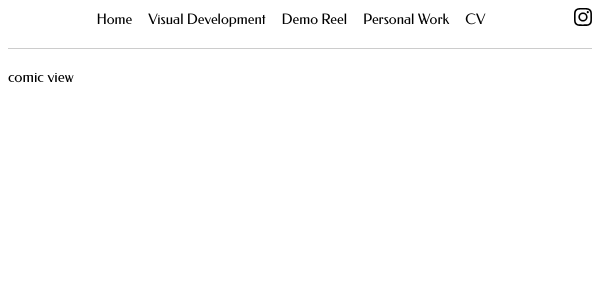
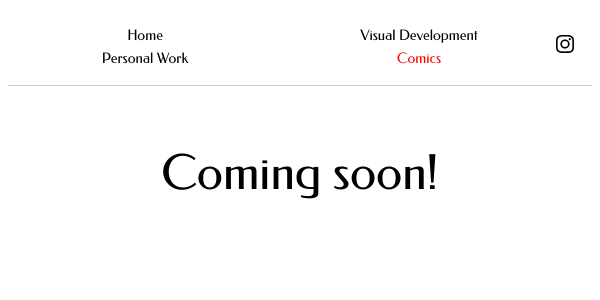
Before and after one commit to andreigarbo/site-miriam, a Vue app: page /comics in a window 600 px wide. Shown: the top 300 px of the page. Built offline with nearby package versions, Linux system fonts and the light colour scheme.

Commit message:
deploying current version

```diff
--- a/src/App.vue
+++ b/src/App.vue
@@ -8,12 +8,12 @@ const InstagramPageRedirectLocation = 'https://www.instagram.com/misaki.cherry/'
     <div id="header-div">
       <div id="main-header-content">
         <nav>
-          <RouterLink to="/">Home</RouterLink>
-          <RouterLink to="/visualdev">Visual Development</RouterLink>
-          <RouterLink to="/demoreel">Demo Reel</RouterLink>
-          <!-- <RouterLink to="/comics">Comics</RouterLink> -->
-          <RouterLink to="/personalwork">Personal Work</RouterLink>
-          <RouterLink to="/cv">CV</RouterLink>
+          <RouterLink class="header-router-link" to="/">Home</RouterLink>
+          <RouterLink class="header-router-link" to="/visualdev">Visual Development</RouterLink>
+          <!-- <RouterLink class="header-router-link" to="/demoreel">Demo Reel</RouterLink> -->
+          <RouterLink class="header-router-link" to="/personalwork">Personal Work</RouterLink>
+          <RouterLink class="header-router-link" to="/comics">Comics</RouterLink>
+          <!-- <RouterLink class="header-router-link" to="/cv">About</RouterLink> -->
         </nav>
         <a id="instagram-link" :href="InstagramPageRedirectLocation">
           <img src="/svg/Instagram_Glyph_Black.svg" />
@@ -69,7 +69,7 @@ hr {
   width: 100%;
 }
 
-@media (min-width: 1200px) {
+@media (min-width: 600px) {
   nav {
     font-size: 16px;
   }
@@ -96,8 +96,12 @@ hr {
 
 @media only screen and (max-width: 600px) {
   nav {
+    display: grid;
+    grid-template-rows: 1fr 1fr;
+    grid-template-columns: 1fr 1fr;
     font-size: 0.9rem;
   }
+
   nav a {
     padding: 0 0.5rem;
   }
@@ -105,6 +109,11 @@ hr {
   #instagram-link img {
     height: 18px;
     width: auto;
+    padding-right: 3vw;
+  }
+
+  #main-header-content {
+    align-items: center;
   }
 }
 </style>
--- a/src/components/data.ts
+++ b/src/components/data.ts
@@ -34,16 +34,19 @@ function buildVisualDevGridItem(
   const thisCarousel = new Array<string>();
 
   for (const key in pathObject) {
+    //PROD config
     const thisPath = key
       .split('/')
       .filter((x, i) => i >= 3)
       .join('/');
-    //hacky and should definitely be changed
-    console.log('thisPath -> ' + thisPath);
+
     const thisUrl = new URL(thisPath, import.meta.url).href.replace('assets/', '');
-    console.log('thisUrl -> ' + thisUrl);
-    console.log('the built url -> ' + new URL(thisPath, import.meta.url).href);
-    //hacky and should definitely be changed
+    thisCarousel.push(thisUrl);
+    //PROD config
+
+    //DEV Config
+    // thisCarousel.push(key);
+    //DEV Config
   }
 
   acc.src = thisCarousel;
@@ -55,7 +58,7 @@ function loadPersonalWorkMedia(): visualDevGridItem[] {
 
   const gridMiscPersonalWork = import.meta.glob('/src/assets/images/personal/*');
   visualDevGridObject.push(
-    buildVisualDevGridItem('grid', gridMiscPersonalWork, 'Personal Work test', '60vw', 'auto', [
+    buildVisualDevGridItem('grid', gridMiscPersonalWork, 'Personal Work', '60vw', 'auto', [
       'a a c c',
       'b b c c',
       'd d e e',
--- a/src/views/ComicView.vue
+++ b/src/views/ComicView.vue
@@ -1,10 +1,15 @@
 <script setup>
-import { ref } from 'vue'
-const placeholderText = ref('comic view')
+import { ref } from 'vue';
+const placeholderText = ref('Coming soon!');
 </script>
 
 <template>
-  <p class="placeholder">{{ placeholderText }}</p>
+  <p class="coming-soon-text">{{ placeholderText }}</p>
 </template>
 
-<style></style>
+<style>
+.coming-soon-text {
+  text-align: center;
+  font-size: 3rem;
+}
+</style>
--- a/src/views/DemoReelView.vue
+++ b/src/views/DemoReelView.vue
@@ -1,17 +1,29 @@
 <script setup>
-import VimeoPlayer from '../components/VimeoPlayer.vue'
+import VideoEmbedPlayer from '../components/VideoEmbedPlayer.vue';
 </script>
 
 <template>
-  <div class="vimeo-player-wrapper">
-    <VimeoPlayer videoId="-1Lchlw0GbI" />
+  <div class="embed-player-wrapper">
+    <VideoEmbedPlayer id="embed-player" videoId="-1Lchlw0GbI" />
   </div>
 </template>
 
 <style>
-.vimeo-player-wrapper {
-  text-align: center;
-  margin: auto;
-  padding-top: 10vh;
+@media only screen and (max-width: 600px) {
+  #embed-player {
+    width: 90vw;
+    height: 50vh;
+    display: block;
+    margin: auto;
+    text-align: center;
+    padding-top: 5vh;
+  }
+}
+@media (min-width: 600px) {
+  .embed-player-wrapper {
+    text-align: center;
+    margin: auto;
+    padding-top: 10vh;
+  }
 }
 </style>
--- a/src/views/HomeView.vue
+++ b/src/views/HomeView.vue
@@ -3,7 +3,7 @@ import { ref } from 'vue';
 </script>
 
 <template>
-  <img id="main-greeting-image" src="../assets/images/homepage/cover.png" />
+  <img id="main-greeting-image" src="/images/homepage/cover.png" />
 </template>
 
 <style>
```
Also changed, not shown: src/components/VideoEmbedPlayer.vue (renamed from src/components/VimeoPlayer.vue), 23 other files (tests, documents, lock files or other folders).
